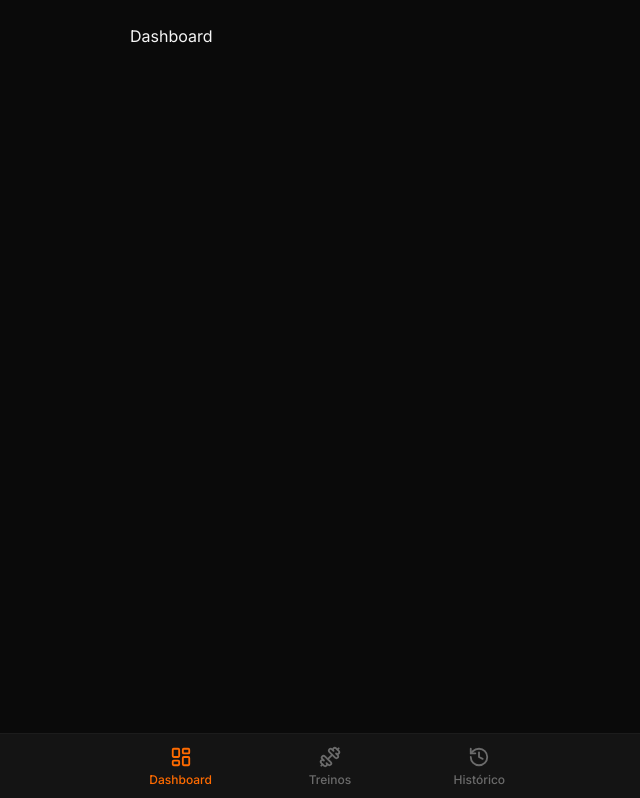
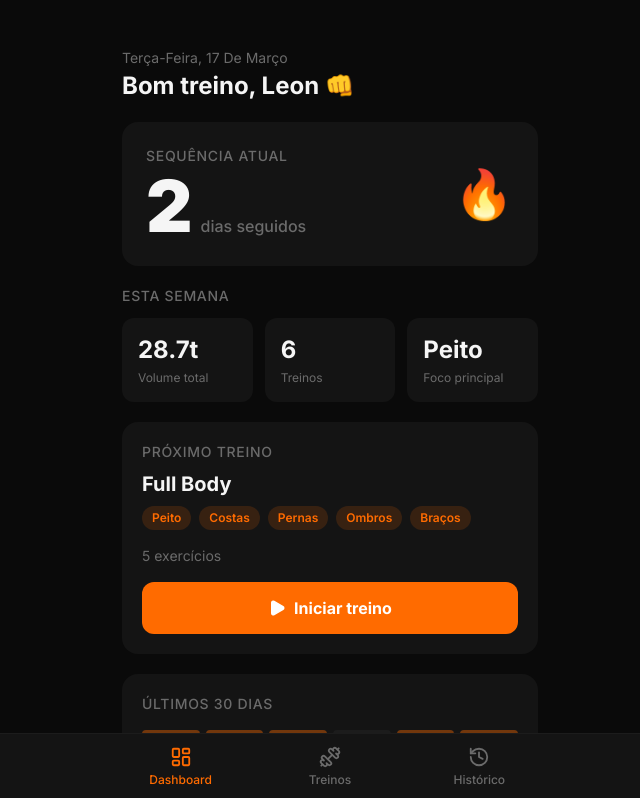
Before and after one commit to AgenticTI/arcsys-portfolio, a Next.js app in the folder fitness-treinos/: page / in a window 1280 px wide. Shown: the top 798 px of the page, without its empty margins (310-950 px from the left). Built offline with nearby package versions, Linux system fonts and the light colour scheme.

Commit message:
feat: tela Dashboard com streak, resumo semanal, próximo treino e heatmap

```diff
--- a/fitness-treinos/src/app/page.tsx
+++ b/fitness-treinos/src/app/page.tsx
@@ -1,3 +1,64 @@
+'use client'
+
+import { useFitnessStore } from '@/store/fitness'
+import { calcStreak, calcWeekVolume, calcWeekSessions, calcTopMuscle, calcHeatmapData } from '@/lib/utils'
+import { StreakCard } from '@/components/dashboard/StreakCard'
+import { WeekSummary } from '@/components/dashboard/WeekSummary'
+import { NextWorkoutCard } from '@/components/dashboard/NextWorkoutCard'
+import { Heatmap } from '@/components/dashboard/Heatmap'
+
 export default function DashboardPage() {
-  return <div className="p-6 text-text-primary">Dashboard</div>
+  const { sessions, workouts } = useFitnessStore()
+
+  const streak = calcStreak(sessions)
+  const weekVolume = calcWeekVolume(sessions)
+  const weekSessionsCount = calcWeekSessions(sessions)
+  const topMuscle = calcTopMuscle(sessions)
+  const heatmapData = calcHeatmapData(sessions, 30)
+
+  // Próximo treino: o que foi feito há mais tempo (lastDone mais antigo ou null)
+  const nextWorkout = [...workouts].sort((a, b) => {
+    if (!a.lastDone) return -1
+    if (!b.lastDone) return 1
+    return new Date(a.lastDone).getTime() - new Date(b.lastDone).getTime()
+  })[0]
+
+  const today = new Date().toLocaleDateString('pt-BR', {
+    weekday: 'long',
+    day: 'numeric',
+    month: 'long',
+  })
+
+  return (
+    <div className="px-4 pt-12 pb-6 space-y-5">
+      {/* Header */}
+      <div>
+        <p className="text-text-secondary text-sm capitalize">{today}</p>
+        <h1 className="text-text-primary text-2xl font-bold mt-0.5">
+          Bom treino, Leon 👊
+        </h1>
+      </div>
+
+      {/* Streak */}
+      <StreakCard streak={streak} />
+
+      {/* Resumo semanal */}
+      <WeekSummary
+        volumeKg={weekVolume}
+        sessionsCount={weekSessionsCount}
+        topMuscle={topMuscle}
+      />
+
+      {/* Próximo treino */}
+      {nextWorkout && <NextWorkoutCard workout={nextWorkout} />}
+
+      {/* Heatmap 30 dias */}
+      <div className="bg-surface rounded-2xl p-5">
+        <p className="text-text-secondary text-sm font-medium uppercase tracking-wider mb-4">
+          Últimos 30 dias
+        </p>
+        <Heatmap data={heatmapData} columns={6} />
+      </div>
+    </div>
+  )
 }
--- /dev/null
+++ b/fitness-treinos/src/components/dashboard/Heatmap.tsx
@@ -0,0 +1,34 @@
+type HeatmapDay = {
+  date: string
+  count: number
+}
+
+type Props = {
+  data: HeatmapDay[]
+  columns?: number // quantas colunas no grid (default 6 para 30 dias)
+}
+
+function getIntensityClass(count: number): string {
+  if (count === 0) return 'bg-surface-elevated'
+  if (count === 1) return 'bg-accent opacity-40'
+  return 'bg-accent'
+}
+
+export function Heatmap({ data, columns = 6 }: Props) {
+  return (
+    <div>
+      <div
+        className="grid gap-1.5"
+        style={{ gridTemplateColumns: `repeat(${columns}, 1fr)` }}
+      >
+        {data.map((day) => (
+          <div
+            key={day.date}
+            title={`${day.date}: ${day.count} treino(s)`}
+            className={`aspect-square rounded-sm ${getIntensityClass(day.count)}`}
+          />
+        ))}
+      </div>
+    </div>
+  )
+}
--- /dev/null
+++ b/fitness-treinos/src/components/dashboard/NextWorkoutCard.tsx
@@ -0,0 +1,46 @@
+'use client'
+
+import { useRouter } from 'next/navigation'
+import { Play } from 'lucide-react'
+import type { Workout } from '@/lib/types'
+import { MUSCLE_GROUP_LABELS } from '@/lib/types'
+
+type Props = {
+  workout: Workout
+}
+
+export function NextWorkoutCard({ workout }: Props) {
+  const router = useRouter()
+  const muscleGroups = [
+    ...new Set(workout.exercises.map((e) => e.muscleGroup)),
+  ]
+
+  return (
+    <div className="bg-surface rounded-2xl p-5">
+      <p className="text-text-secondary text-sm font-medium uppercase tracking-wider mb-2">
+        Próximo treino
+      </p>
+      <p className="text-text-primary text-xl font-bold mb-2">{workout.name}</p>
+      <div className="flex flex-wrap gap-2 mb-4">
+        {muscleGroups.map((mg) => (
+          <span
+            key={mg}
+            className="bg-accent-muted text-accent text-xs font-semibold px-2.5 py-1 rounded-full"
+          >
+            {MUSCLE_GROUP_LABELS[mg]}
+          </span>
+        ))}
+      </div>
+      <p className="text-text-secondary text-sm mb-4">
+        {workout.exercises.length} exercícios
+      </p>
+      <button
+        onClick={() => router.push(`/workouts/${workout.id}/active`)}
+        className="w-full bg-accent text-white font-bold py-3.5 rounded-xl flex items-center justify-center gap-2 active:opacity-80 transition-opacity"
+      >
+        <Play size={18} fill="white" />
+        Iniciar treino
+      </button>
+    </div>
+  )
+}
--- /dev/null
+++ b/fitness-treinos/src/components/dashboard/StreakCard.tsx
@@ -0,0 +1,24 @@
+type Props = {
+  streak: number
+}
+
+export function StreakCard({ streak }: Props) {
+  return (
+    <div className="bg-surface rounded-2xl p-6 flex items-center gap-6">
+      <div className="flex-1">
+        <p className="text-text-secondary text-sm font-medium uppercase tracking-wider mb-1">
+          Sequência atual
+        </p>
+        <div className="flex items-baseline gap-2">
+          <span className="text-7xl font-black text-text-primary leading-none">
+            {streak}
+          </span>
+          <span className="text-text-secondary text-base font-medium">
+            {streak === 1 ? 'dia seguido' : 'dias seguidos'}
+          </span>
+        </div>
+      </div>
+      <div className="text-5xl">🔥</div>
+    </div>
+  )
+}
--- /dev/null
+++ b/fitness-treinos/src/components/dashboard/WeekSummary.tsx
@@ -0,0 +1,35 @@
+type Props = {
+  volumeKg: number
+  sessionsCount: number
+  topMuscle: string
+}
+
+function StatBox({
+  value,
+  label,
+}: {
+  value: string
+  label: string
+}) {
+  return (
+    <div className="bg-surface rounded-xl p-4 flex-1">
+      <p className="text-2xl font-bold text-text-primary">{value}</p>
+      <p className="text-text-secondary text-xs mt-1">{label}</p>
+    </div>
+  )
+}
+
+export function WeekSummary({ volumeKg, sessionsCount, topMuscle }: Props) {
+  return (
+    <div>
+      <p className="text-text-secondary text-sm font-medium uppercase tracking-wider mb-3">
+        Esta semana
+      </p>
+      <div className="flex gap-3">
+        <StatBox value={`${(volumeKg / 1000).toFixed(1)}t`} label="Volume total" />
+        <StatBox value={String(sessionsCount)} label="Treinos" />
+        <StatBox value={topMuscle} label="Foco principal" />
+      </div>
+    </div>
+  )
+}
```
